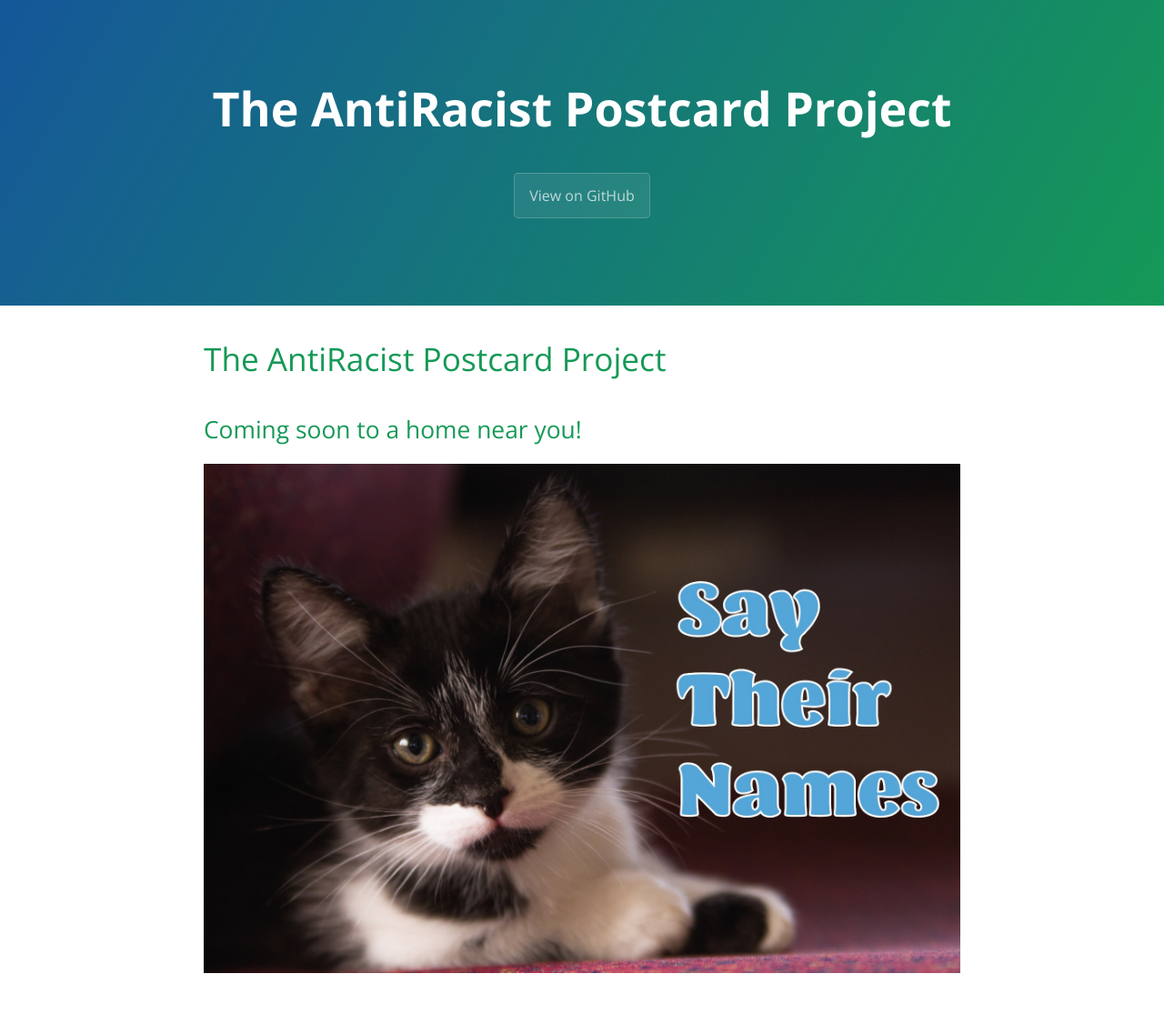
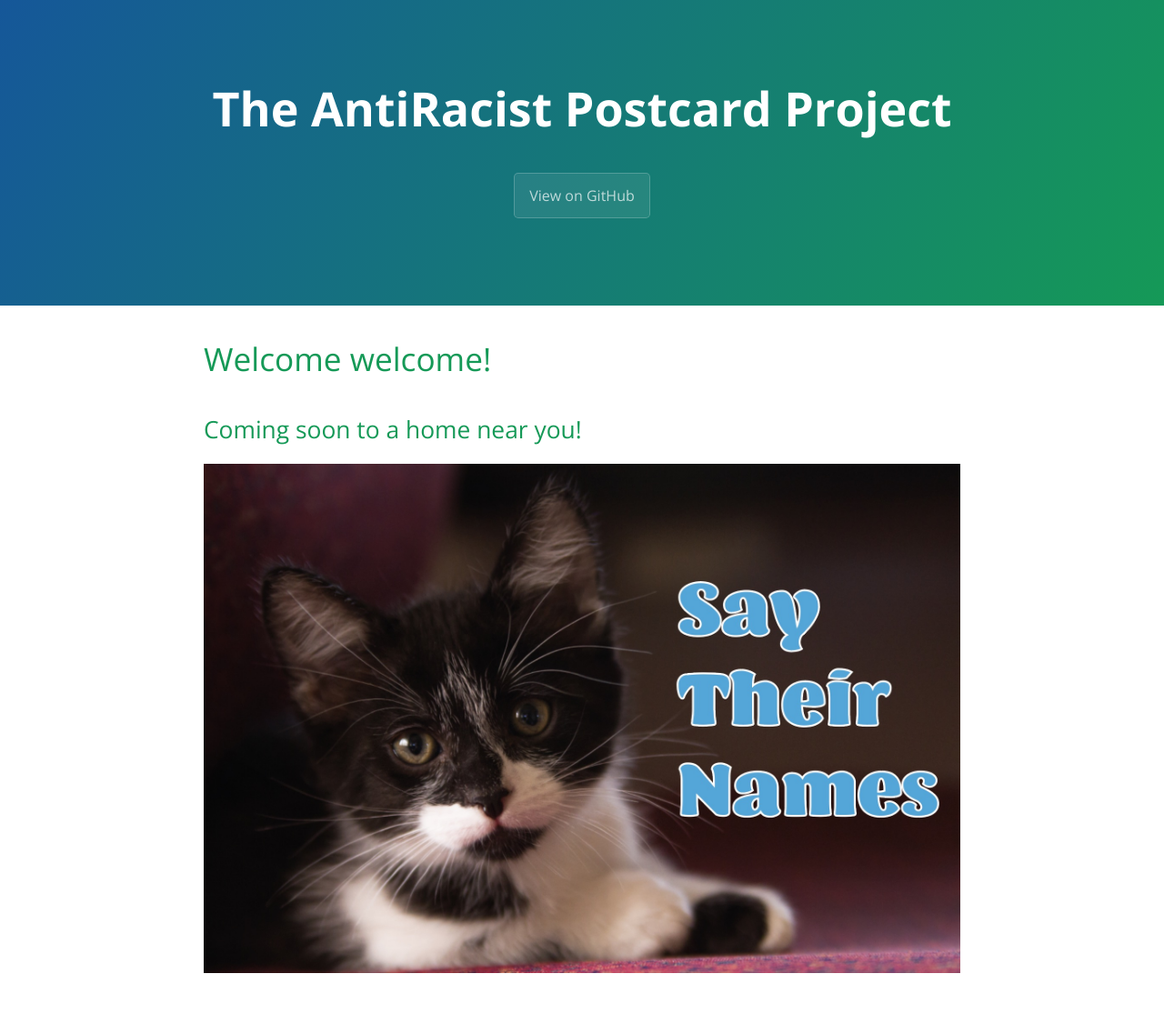
Before and after one commit to mir-lab/AntiRacistPostcardProject, a Jekyll site: the page built from docs/index.md, in a window 1280 px wide. Shown: the whole page at 91% size. Built offline with Jekyll 4.4.1, drawn with Linux system fonts in a browser that asks for light colours; our own code applies the rules of GitHub Pages for plain Markdown files; the repository's description, which GitHub fills in, is left out.

Commit message:
Update index.md

```diff
--- a/docs/index.md
+++ b/docs/index.md
@@ -1,4 +1,7 @@
-# The AntiRacist Postcard Project
+---
+title: The AntiRacist Postcard Project
+---
+# Welcome welcome!
 
 ## Coming soon to a home near you!
 
```
